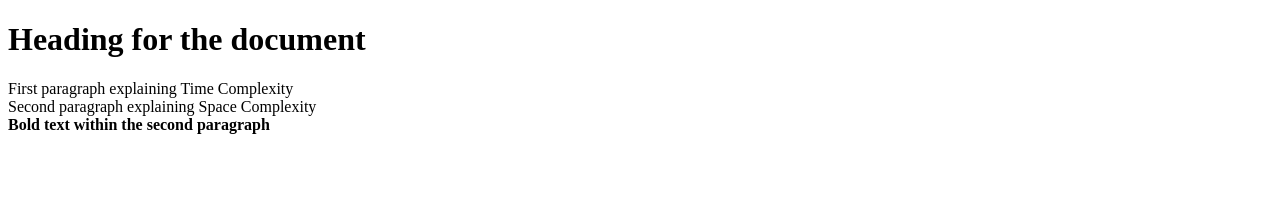
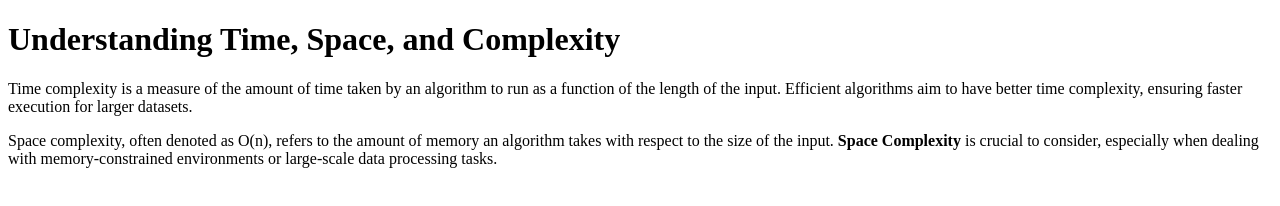
Before and after one commit to acciojob/time-and-space-complexity-AyushChaursiaya, a website: page main.html in a window 1280 px wide. Drawn offline with Linux system fonts and the light colour scheme.

Commit message:
created a submission

```diff
--- a/main.html
+++ b/main.html
@@ -1,22 +1,15 @@
 <!DOCTYPE html>
-
 <html>
-
 <head>
-<!-- 	<link rel="stylesheet" href="styles.css"> -->
+    <title>Time and Space Complexity</title>
 </head>
-
 <body>
-	<!-- the entire body must be written by student -->
-	<h1>Heading for the document</h1>
-	<p>First paragraph explaining Time Complexity
-		<br>Second paragraph explaining Space Complexity
-		<br>
-	<b>Bold text within the second paragraph</b>
-	</p>
-<!--     <script type="text/javascript" src="./script.js">
-</script> -->
-
+    <h1>Understanding Time, Space, and Complexity</h1>
+    <p>
+        Time complexity is a measure of the amount of time taken by an algorithm to run as a function of the length of the input. Efficient algorithms aim to have better time complexity, ensuring faster execution for larger datasets.
+    </p>
+    <p>
+        Space complexity, often denoted as O(n), refers to the amount of memory an algorithm takes with respect to the size of the input. <b>Space Complexity</b> is crucial to consider, especially when dealing with memory-constrained environments or large-scale data processing tasks.
+    </p>
 </body>
-
 </html>
```
